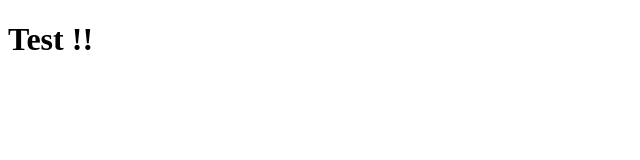
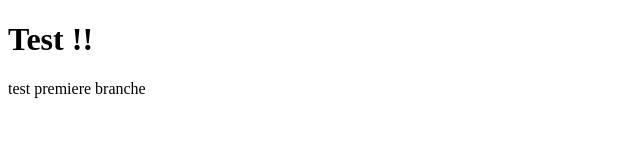
Before and after one commit to PatrickIDM/formation, a plain HTML site: page index.html in a window 1280 px wide. Shown: the whole page, without its empty margins (0-640 px from the left). Drawn offline with Linux system fonts and the light colour scheme.

Commit message:
premiere branche

```diff
--- a/index.html
+++ b/index.html
@@ -8,5 +8,6 @@
 </head>
 <body>
     <h1>Test !!</h1>
+    <p>test premiere branche</p>
 </body>
 </html>
```
